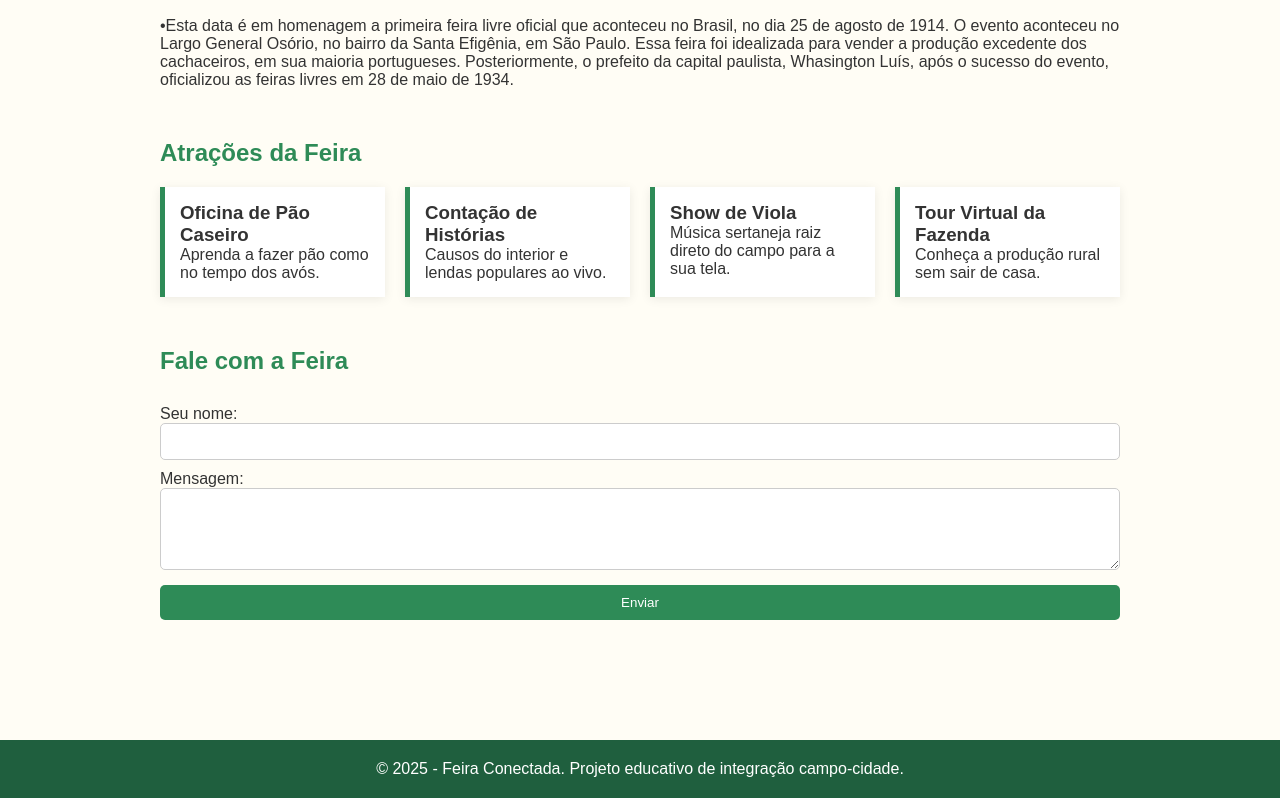
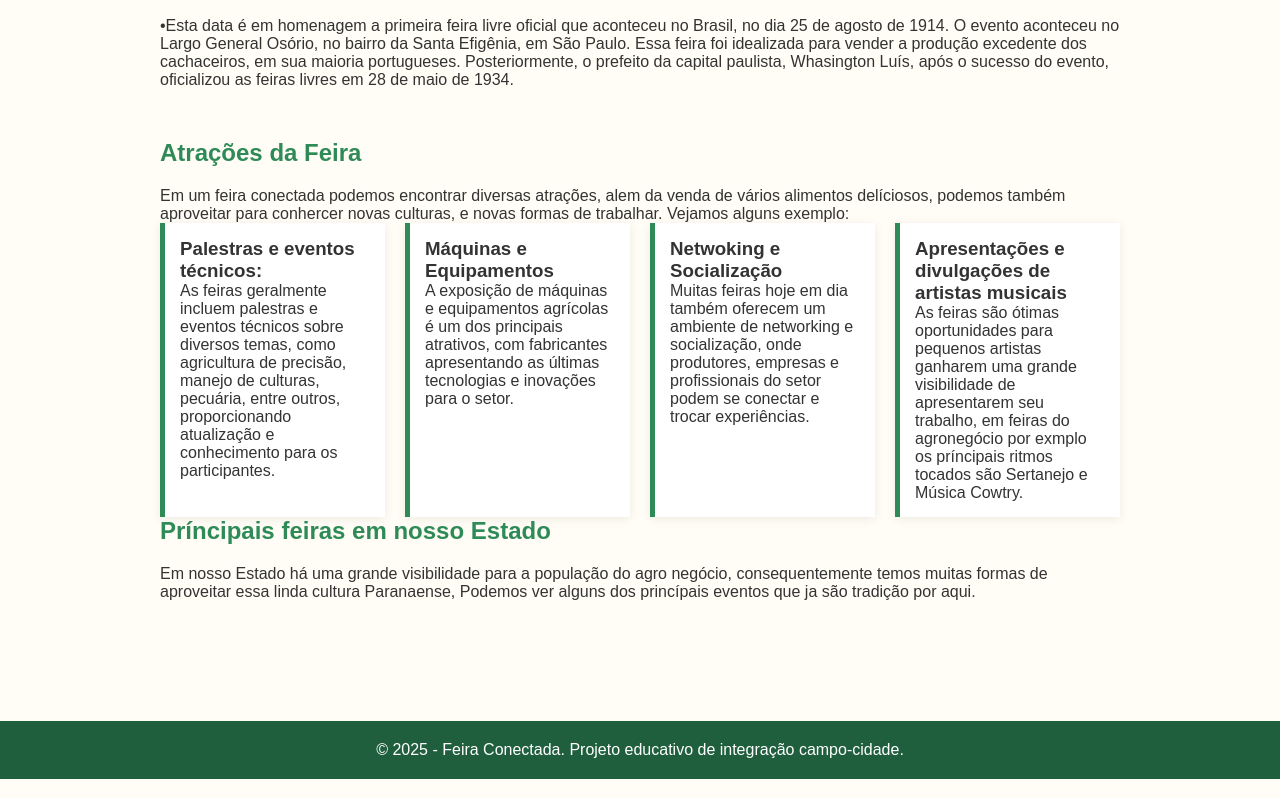
Before and after one commit to SaraDaniel2/Feira.conectada, a plain HTML site: page index.html in a window 1280 px wide. Shown: the part 1081-1879 px from the top of the page. Drawn offline with Linux system fonts and the light colour scheme.

Commit message:
Add files via upload

```diff
--- a/index.html
+++ b/index.html
@@ -17,7 +17,7 @@
 <li><a href="#atracoes">Atrações</a></li
 ><li></li><a href="#curiosidades">Curiosidades</a></li>
 
-<li><a href="#contato">Contato</a></li>
+<li><a href="#principaisfeiras">Principais Feiras</a></li>
 </ul>
 </nav>
 </header>
@@ -78,35 +78,39 @@ Posteriormente, o prefeito da capital paulista, Whasington Luís, após o sucess
 
 <section id="atracoes" class="secao">
 <h2>Atrações da Feira </h2>
+<section>
+</section>Em um feira conectada podemos encontrar diversas atrações, alem da venda de vários alimentos delíciosos, podemos também aproveitar para conhercer novas culturas, e novas formas de trabalhar. Vejamos alguns exemplo:
+<section>
 <div class="grid">
 <div class="card">
-<h3>Oficina de Pão Caseiro</h3>
-<p>Aprenda a fazer pão como no tempo dos avós.</p>
+ <section>
+<h3>Palestras e eventos técnicos:</h3>
+<p>As feiras geralmente incluem palestras e eventos técnicos sobre diversos temas, como agricultura de precisão, manejo de culturas, pecuária, entre outros, proporcionando atualização e conhecimento para os participantes. </p>
 </div>
 <div class="card">
-<h3>Contação de Histórias</h3>
-<p>Causos do interior e lendas populares ao vivo.</p>
+<h3>Máquinas e Equipamentos</h3>
+<p>A exposição de máquinas e equipamentos agrícolas é um dos principais atrativos, com fabricantes apresentando as últimas tecnologias e inovações para o setor.</p>
 </div>
 <div class="card">
-<h3>Show de Viola</h3>
-<p>Música sertaneja raiz direto do campo para a sua tela.</p>
+<h3>Netwoking e Socialização</h3>
+<p>Muitas feiras hoje em dia também oferecem um ambiente de networking e socialização, onde produtores, empresas e profissionais do setor podem se conectar e trocar experiências. </p>
 </div>
 <div class="card">
-<h3>Tour Virtual da Fazenda</h3>
-<p>Conheça a produção rural sem sair de casa.</p>
+<h3>Apresentações e divulgações de artistas musicais</h3>
+<p>As feiras são ótimas oportunidades para pequenos artistas ganharem uma grande visibilidade de apresentarem seu trabalho, em feiras do agronegócio por exmplo os príncipais ritmos tocados são Sertanejo e Música Cowtry.
+
+
+</p>
 </div>
 
 </div>
 </section>
 
-<section id="contato" class="secao">
-<h2>Fale com a Feira </h2>
-<form>
-<label for="nome">Seu nome:</label>
-<input type="text" id="nome" name="nome" required />
-<label for="mensagem">Mensagem:</label>
-<textarea id="mensagem" name="mensagem" rows="4" required></textarea>
-<button type="submit">Enviar</button>
+<section id="feiras" class="conhecidas">
+<h2>Príncipais feiras em nosso Estado </h2>
+<section></section>
+</li> Em nosso Estado há uma grande visibilidade para a população do agro negócio, consequentemente temos muitas formas de aproveitar essa linda cultura Paranaense, Podemos ver alguns dos princípais eventos que ja são tradição por aqui.</li>
+</li>
 </form>
 </section>
 
```
Also changed, not shown: 1 other file.
